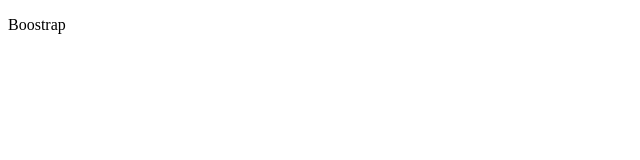
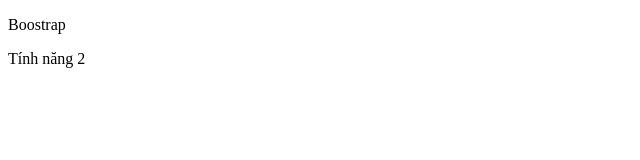
Before and after one commit to ngodonghai1998/layout_boostrap, a plain HTML site: page index.html in a window 1280 px wide. Shown: the full height of the page, 0-640 px from the left. Drawn offline with Linux system fonts and the light colour scheme.

Commit message:
version_02

```diff
--- a/index.css
+++ b/index.css
@@ -1,3 +1,4 @@
 *{
     color: red;
+    font-size: 17px;
 }
--- a/index.html
+++ b/index.html
@@ -7,9 +7,10 @@
     <title>Document</title>
 </head>
 <body>
-    <p>Boostrap </p>
+
     <div class="container">
-
+        <p>Boostrap </p>
+        <p>Tính năng 2</p>
     </div>
 </body>
 </html>
```
Also changed, not shown: contact.html (added).
